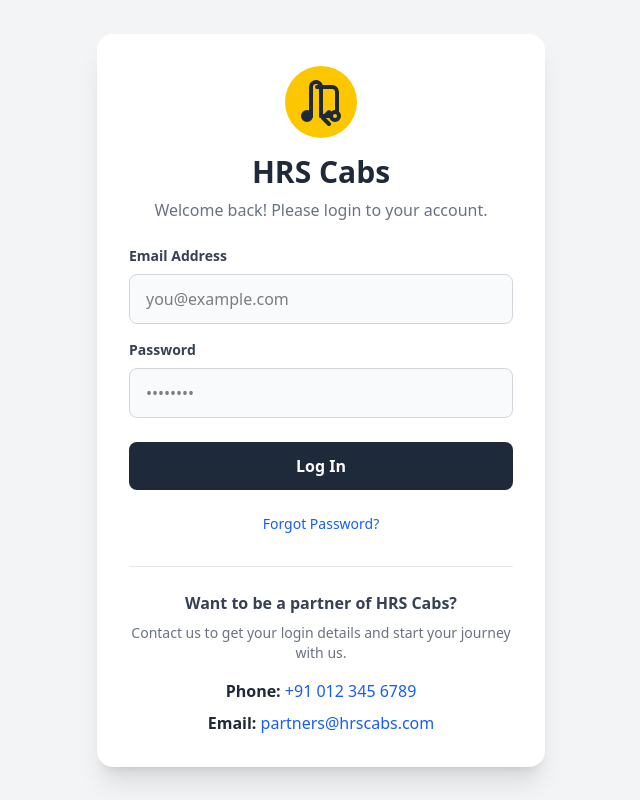
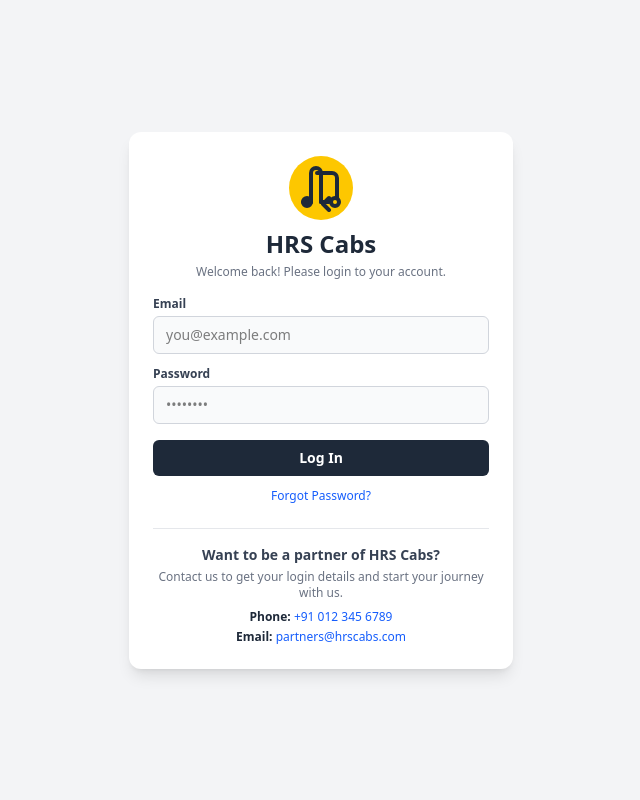
Before and after one commit to Avverma9/hrs_cabs, a React (Vite) app: page / in a window 1280 px wide. Shown: the whole page, without its empty margins (319-959 px from the left). Built offline with nearby package versions, Linux system fonts and the light colour scheme.

Commit message:
Update login.jsx

```diff
--- a/src/components/login.jsx
+++ b/src/components/login.jsx
@@ -1,5 +1,5 @@
 import axios from 'axios';
-import React, { useState } from 'react';
+import React, { useState, useEffect } from 'react';
 import { baseUrl } from '../../baseUrl';
 import { useNavigate } from 'react-router-dom';
 
@@ -33,15 +33,32 @@ export default function Login() {
   const [password, setPassword] = useState('');
   const [error, setError] = useState('');
   const [success, setSuccess] = useState('');
+  const [showUserData, setShowUserData] = useState(false);
+  const [userData, setUserData] = useState(null);
+  const [isLogging, setIsLogging] = useState(false);
+  useEffect(() => {
+    const stored = localStorage.getItem('userData');
+    if (stored) {
+      try {
+        const parsed = JSON.parse(stored);
+        if (parsed && parsed.loggedUserId) {
+          navigate('/home', { replace: true });
+        }
+      } catch (e) {}
+    }
+  }, [navigate]);
+  // ...existing code...
 
   const handleSubmit = (e) => {
     e.preventDefault();
     setError('');
     setSuccess('');
+    setIsLogging(true);
 
     // Basic validation
     if (!email || !password) {
       setError('Please enter both email and password.');
+      setIsLogging(false);
       return;
     }
 
@@ -50,10 +67,14 @@ export default function Login() {
         // Handle success response
         console.log('Login successful:', response.data);
         localStorage.setItem('userData', JSON.stringify(response.data));
+        setUserData(response.data);
+        setShowUserData(true);
         setSuccess('Login successful! Redirecting...');
 
         // Redirect to /home after a short delay
         setTimeout(() => {
+          setShowUserData(false);
+          setIsLogging(false);
           navigate('/home');
         }, 1500);
       })
@@ -61,42 +82,68 @@ export default function Login() {
         // Handle error response
         console.error('Login failed:', error);
         setError('Invalid credentials. Please try again.');
+        setIsLogging(false);
       });
   };
 
+  // If redirected, don't render anything
+  const stored = localStorage.getItem('userData');
+  if (stored) {
+    try {
+      const parsed = JSON.parse(stored);
+      if (parsed && parsed.loggedUserId) {
+        return null;
+      }
+    } catch (e) {}
+  }
+
+  // Render login JSX
   return (
-    <div className="bg-gray-100 min-h-screen flex items-center justify-center font-sans p-4">
-      <div className="w-full max-w-md bg-white rounded-2xl shadow-xl p-8">
+    <div className="bg-gray-100 min-h-screen flex items-center justify-center font-sans p-2">
+      <div className="w-full max-w-sm bg-white rounded-xl shadow-lg p-4 sm:p-6 relative">
+        {/* User Data Modal */}
+        {showUserData && userData && (
+          <div className="fixed inset-0 bg-black bg-opacity-40 flex items-center justify-center z-50">
+            <div className="bg-white rounded-lg shadow-xl p-4 max-w-xs w-full mx-2">
+              <h2 className="text-lg font-bold mb-2 text-gray-800">User Data</h2>
+              <pre className="text-xs bg-gray-100 rounded p-2 mb-2 overflow-x-auto max-h-60">{JSON.stringify(userData, null, 2)}</pre>
+              <button
+                className="w-full bg-blue-600 text-white py-1 rounded hover:bg-blue-700 text-xs font-bold"
+                onClick={() => setShowUserData(false)}
+              >Close</button>
+            </div>
+          </div>
+        )}
         {/* Header */}
-        <div className="flex flex-col items-center mb-6">
-          <div className="bg-yellow-400 p-3 rounded-full mb-4">
+        <div className="flex flex-col items-center mb-4">
+          <div className="bg-yellow-400 p-2 rounded-full mb-2">
             <CabIcon />
           </div>
-          <h1 className="text-3xl font-bold text-gray-800">HRS Cabs</h1>
-          <p className="text-gray-500 mt-2">Welcome back! Please login to your account.</p>
+          <h1 className="text-2xl font-bold text-gray-800">HRS Cabs</h1>
+          <p className="text-gray-500 mt-1 text-xs text-center">Welcome back! Please login to your account.</p>
         </div>
 
         {/* Login Form */}
         <form onSubmit={handleSubmit} noValidate>
           {/* Email Input */}
-          <div className="mb-4">
-            <label htmlFor="email" className="block text-gray-700 text-sm font-bold mb-2">
-              Email Address
+          <div className="mb-3">
+            <label htmlFor="email" className="block text-gray-700 text-xs font-bold mb-1">
+              Email
             </label>
             <input
               type="email"
               id="email"
               value={email}
               onChange={(e) => setEmail(e.target.value)}
-              className="w-full px-4 py-3 bg-gray-50 border border-gray-300 rounded-lg focus:outline-none focus:ring-2 focus:ring-blue-500 transition duration-200"
+              className="w-full px-3 py-2 bg-gray-50 border border-gray-300 rounded-md focus:outline-none focus:ring-2 focus:ring-blue-500 text-sm"
               placeholder="you@example.com"
               required
             />
           </div>
 
           {/* Password Input */}
-          <div className="mb-6">
-            <label htmlFor="password" className="block text-gray-700 text-sm font-bold mb-2">
+          <div className="mb-4">
+            <label htmlFor="password" className="block text-gray-700 text-xs font-bold mb-1">
               Password
             </label>
             <input
@@ -104,46 +151,47 @@ export default function Login() {
               id="password"
               value={password}
               onChange={(e) => setPassword(e.target.value)}
-              className="w-full px-4 py-3 bg-gray-50 border border-gray-300 rounded-lg focus:outline-none focus:ring-2 focus:ring-blue-500 transition duration-200"
+              className="w-full px-3 py-2 bg-gray-50 border border-gray-300 rounded-md focus:outline-none focus:ring-2 focus:ring-blue-500 text-sm"
               placeholder="••••••••"
               required
             />
           </div>
 
           {/* Error and Success Messages */}
-          {error && <p className="text-red-500 text-sm text-center mb-4">{error}</p>}
-          {success && <p className="text-green-500 text-sm text-center mb-4">{success}</p>}
+          {error && <p className="text-red-500 text-xs text-center mb-2">{error}</p>}
+          {success && <p className="text-green-500 text-xs text-center mb-2">{success}</p>}
 
           {/* Submit Button */}
-          <div className="mb-6">
+          <div className="mb-3">
             <button
               type="submit"
-              className="w-full bg-gray-800 text-white font-bold py-3 px-4 rounded-lg hover:bg-gray-900 focus:outline-none focus:ring-2 focus:ring-offset-2 focus:ring-gray-800 transition duration-300 transform hover:-translate-y-1"
+              className={`w-full bg-gray-800 text-white font-bold py-2 px-3 rounded-md focus:outline-none focus:ring-2 focus:ring-offset-2 focus:ring-gray-800 text-sm transition duration-200 ${isLogging ? 'opacity-70 cursor-not-allowed' : 'hover:bg-gray-900'}`}
+              disabled={isLogging}
             >
-              Log In
+              {isLogging ? 'Logging ...' : 'Log In'}
             </button>
           </div>
 
           {/* Links */}
-          <div className="text-center text-sm">
+          <div className="text-center text-xs">
             <a href="#" className="font-medium text-blue-600 hover:text-blue-500">
               Forgot Password?
             </a>
           </div>
         </form>
 
-        <div className="mt-8 pt-6 border-t border-gray-200 text-center">
-            <p className="text-gray-700 font-semibold">
+        <div className="mt-6 pt-4 border-t border-gray-200 text-center">
+            <p className="text-gray-700 font-semibold text-sm">
                 Want to be a partner of HRS Cabs?
             </p>
-            <p className="text-gray-500 text-sm mt-2">
+            <p className="text-gray-500 text-xs mt-1">
                 Contact us to get your login details and start your journey with us.
             </p>
-            <div className="mt-4 space-y-2">
-                <p className="text-gray-800">
+            <div className="mt-2 space-y-1">
+                <p className="text-gray-800 text-xs">
                     <strong>Phone:</strong> <a href="tel:+910123456789" className="text-blue-600 hover:underline">+91 012 345 6789</a>
                 </p>
-                <p className="text-gray-800">
+                <p className="text-gray-800 text-xs">
                     <strong>Email:</strong> <a href="mailto:partners@hrscabs.com" className="text-blue-600 hover:underline">partners@hrscabs.com</a>
                 </p>
             </div>
```
